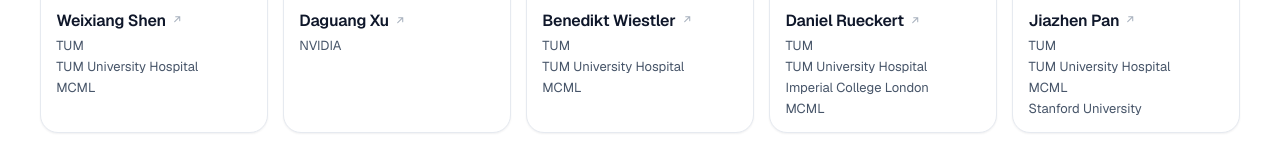
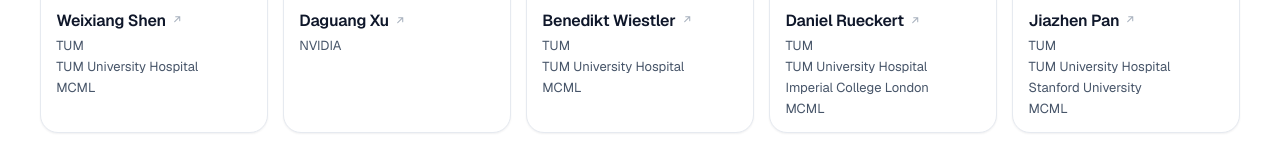
Before and after one commit to JakobShen/MedCUA, a plain HTML site: page team/index.html in a window 1280 px wide. Shown: the part 707-875 px from the top of the page. Drawn offline with Linux system fonts and the light colour scheme.

Commit message:
Place Stanford before MCML on Jiazhen Pan’s profile

```diff
--- a/team/index.html
+++ b/team/index.html
@@ -99,7 +99,7 @@
                 <div class="person-photo"><img src="../assets/team/jiazhen-pan-portrait.webp" width="480" height="480" alt="" loading="lazy" decoding="async"></div>
                 <div class="person-body">
                   <h3 class="person-name"><a class="person-link" href="https://aim-lab.io/author/jiazhen-pan/">Jiazhen <span class="nowrap">Pan<svg class="person-ext" viewBox="0 0 20 20" fill="none" stroke="currentColor" stroke-width="1.7" stroke-linecap="round" stroke-linejoin="round" aria-hidden="true"><path d="M6 14 14 6M7.5 6H14v6.5"/></svg></span><span class="sr-only">, TUM AI in Medicine profile</span></a></h3>
-                  <ul class="person-aff" aria-label="Affiliations"><li><abbr title="Technical University of Munich">TUM</abbr></li><li>TUM University Hospital</li><li><abbr title="Munich Center for Machine Learning">MCML</abbr></li><li>Stanford University</li></ul>
+                  <ul class="person-aff" aria-label="Affiliations"><li><abbr title="Technical University of Munich">TUM</abbr></li><li>TUM University Hospital</li><li>Stanford University</li><li><abbr title="Munich Center for Machine Learning">MCML</abbr></li></ul>
                 </div>
               </div>
             </li>
```
